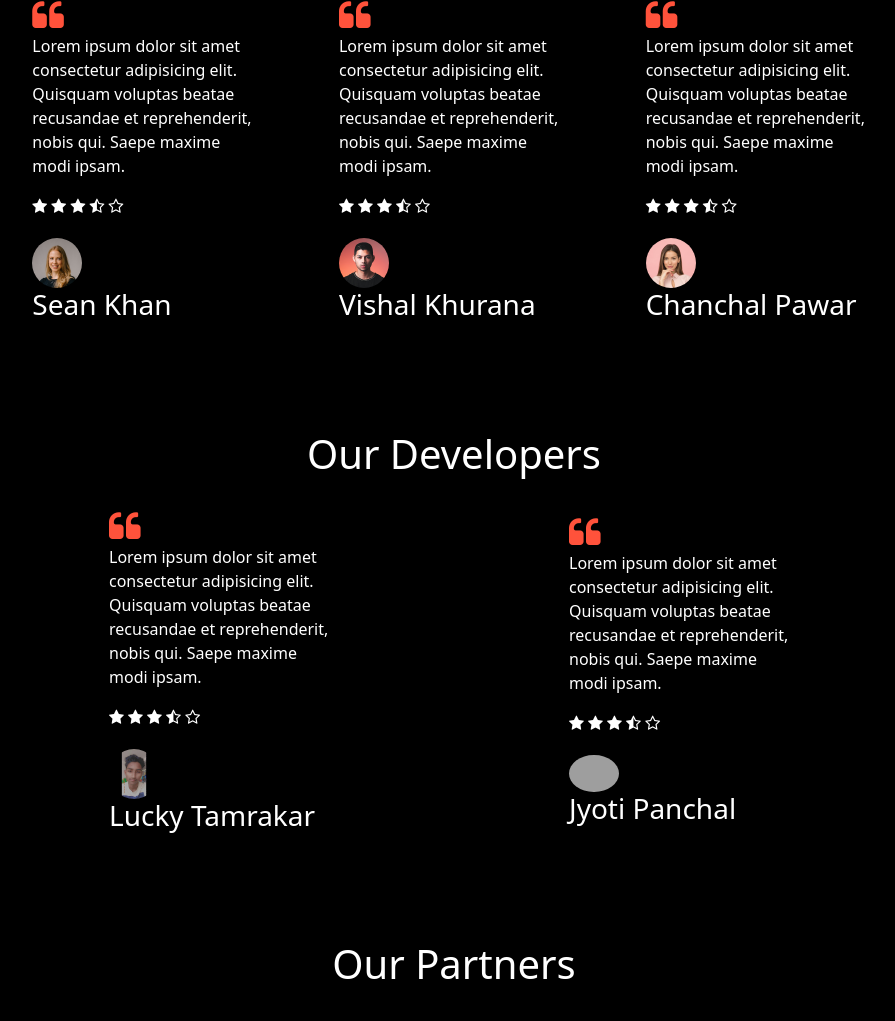
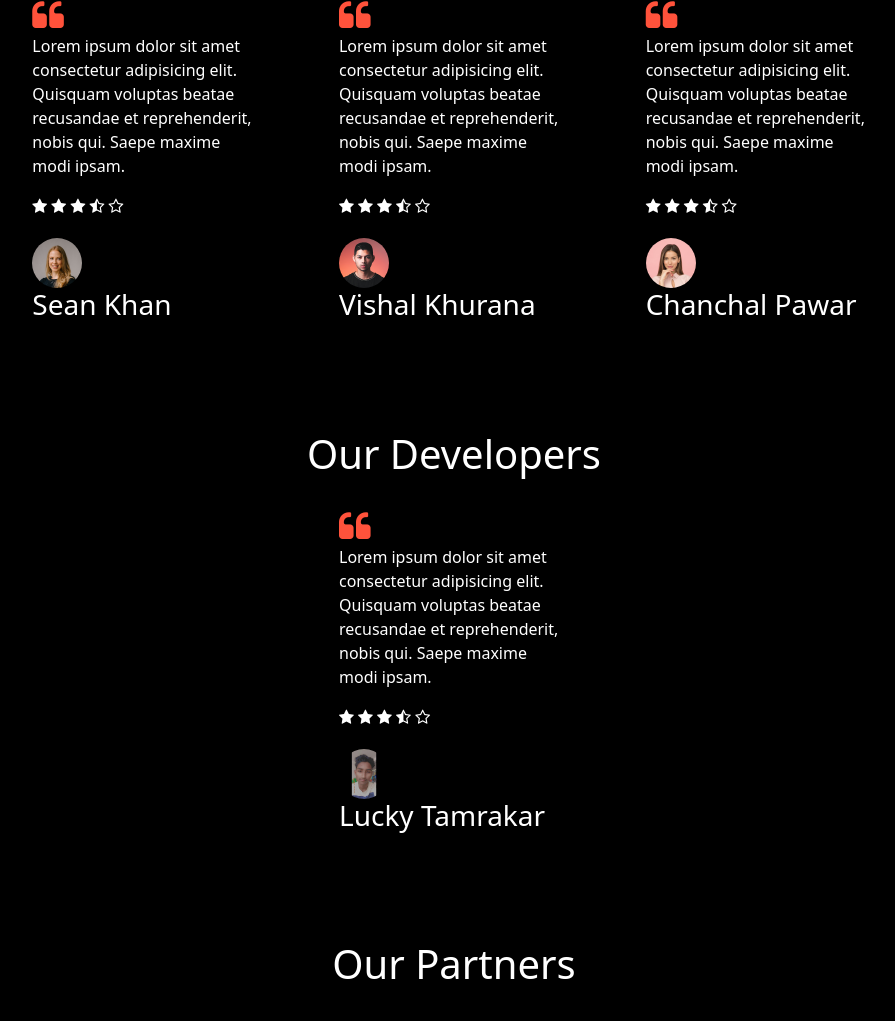
Before and after one commit to LuckyTamrakar/videochatting-app, a Django app: page /about/ in a window 1280 px wide. Shown: the part 1075-2096 px from the top of the page, without its empty margins (186-1081 px from the left). Run offline with Django 3.2, Linux system fonts and the light colour scheme; some libraries are stand-ins or nearby versions; grey boxes are pictures that could not be loaded.

Commit message:
Update about.html

```diff
--- a/mysite/chat/templates/chat/about.html
+++ b/mysite/chat/templates/chat/about.html
@@ -709,19 +709,7 @@
                     <img src="../static/lucky.jpg" alt="">
                     <h3>Lucky Tamrakar</h3>
                 </div>
-                <div class="col-3">
-                    <i class="fa fa-quote-left"></i>
-                    <p>Lorem ipsum dolor sit amet consectetur adipisicing elit. Quisquam voluptas beatae recusandae et reprehenderit, nobis qui. Saepe maxime modi ipsam.</p>
-                    <div class="rate">
-                        <i class="fa fa-star checked"></i>
-                        <i class="fa fa-star checked"></i>
-                        <i class="fa fa-star checked"></i>
-                        <i class="fa fa-star-half-o checked"></i>
-                        <i class="fa fa-star-o"></i>
-                    </div>
-                    <img src="../static/jyoti.jpg" alt="">
-                    <h3>Jyoti Panchal</h3>
-                </div>
+
 
 
             </div>
```
